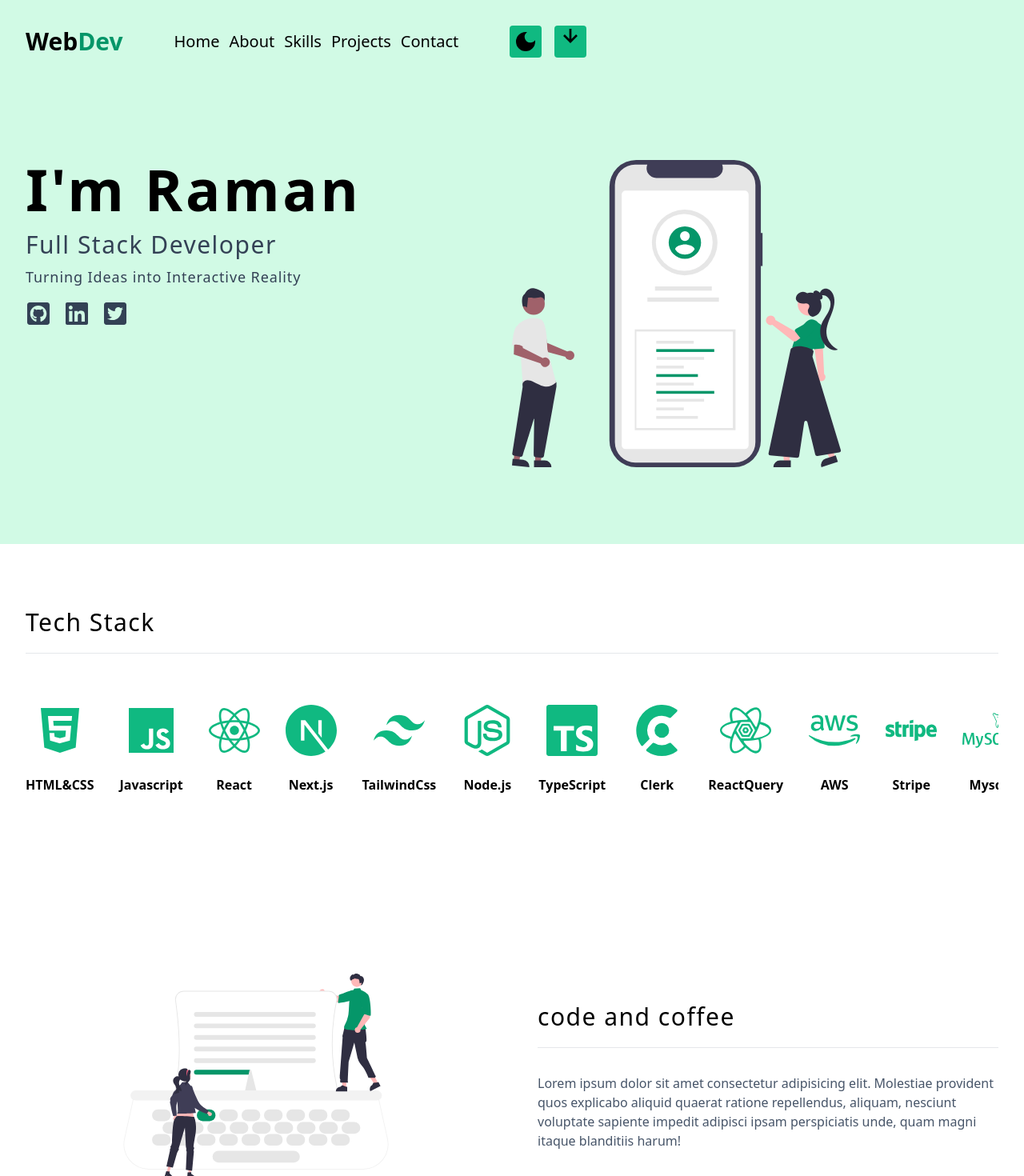
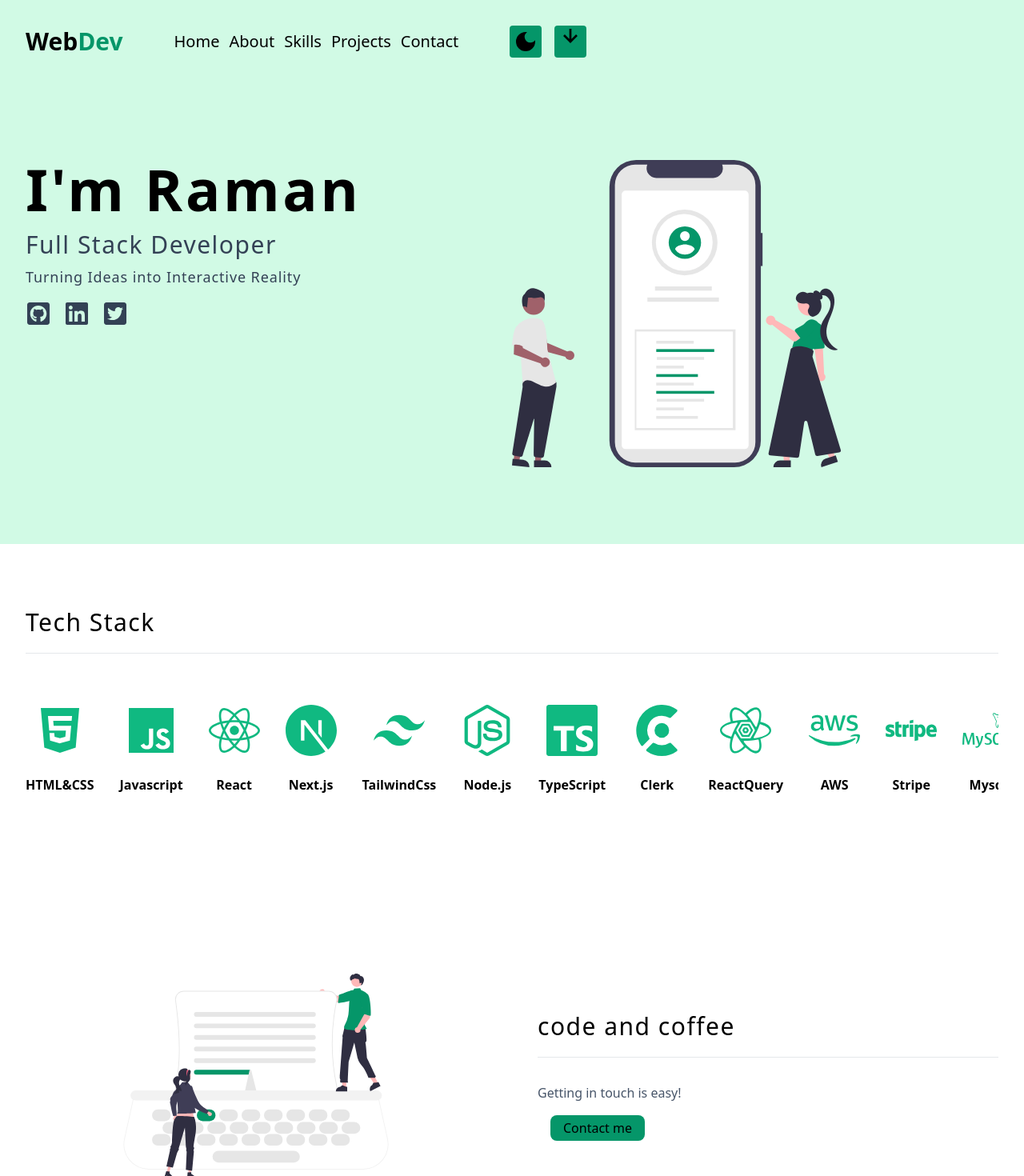
Before and after one commit to rewatiramanprasad/mern-portfolio, a React (Vite) app: page / in a window 1280 px wide. Shown: the top 1470 px of the page at 80% size. Built offline with nearby package versions, Linux system fonts and the light colour scheme.

Commit message:
fix: eslint format

```diff
--- a/package.json
+++ b/package.json
@@ -26,6 +26,7 @@
     "@vitejs/plugin-react": "^4.3.4",
     "autoprefixer": "^10.4.20",
     "eslint": "^9.17.0",
+    "eslint-plugin-jest": "^28.11.0",
     "eslint-plugin-react": "^7.37.2",
     "eslint-plugin-react-hooks": "^5.0.0",
     "eslint-plugin-react-refresh": "^0.4.16",
--- a/src/About.jsx
+++ b/src/About.jsx
@@ -1,20 +1,17 @@
-import React from 'react'
 import SectionTitle from './SectionTitle'
 import about from './assets/about.svg'
 function About() {
   return (
     <section className="dark:bg-black" id="About">
-      <div className="py-20 bg-white dark:bg-black">
+      <div className="py-20 bg-white dark:bg-black " id="Contact">
         <div className="align-element grid md:grid-cols-2 items-center gap-16">
           <img src={about} alt="about" className="h-64 w-full " />
           <article>
             <SectionTitle title={'code and coffee'} />
-            <p className="text-slate-600 mt-8">
-              Lorem ipsum dolor sit amet consectetur adipisicing elit. Molestiae
-              provident quos explicabo aliquid quaerat ratione repellendus,
-              aliquam, nesciunt voluptate sapiente impedit adipisci ipsam
-              perspiciatis unde, quam magni itaque blanditiis harum!
-            </p>
+            <p className="text-slate-600 mt-8 :">Getting in touch is easy!</p>
+            <button className="rounded-lg bg-emerald-600 mt-4 ml-4 p-1 dark:text-white px-4">
+              <a href="mailto:ramanprasad.0203@gmail.com">Contact me</a>
+            </button>
           </article>
         </div>
       </div>
--- a/src/App.jsx
+++ b/src/App.jsx
@@ -1,4 +1,4 @@
-import { useState,useEffect } from 'react'
+import { useState, useEffect } from 'react'
 import NavBar from './NavBar'
 import Home from './Home'
 import Skills from './Skills'
--- a/src/Home.jsx
+++ b/src/Home.jsx
@@ -7,7 +7,7 @@ function Home() {
       <div className=" grid md:grid-cols-2 align-element">
         <article>
           <h1 className="text-7xl dark:text-white font-bold tracking-wider">
-            I'm Raman
+            I&apos;m Raman
           </h1>
           <p className=" mt-4 text-3xl text-slate-700 capitalize tracking-wider ">
             Full Stack Developer
--- a/src/NavBar.jsx
+++ b/src/NavBar.jsx
@@ -24,7 +24,7 @@ export default function NavBar({ darkMode, handleDarkMode, handleLightMode }) {
         <div className="flex hidden gap-4 md:flex lg:flex  ">
           <button
             title="mode"
-            className=" animate- rounded p-1 bg-emerald-500 dark:bg-slate-700"
+            className=" animate- rounded p-1 bg-emerald-600 dark:bg-slate-700"
             onClick={!darkMode ? handleDarkMode : handleLightMode}
           >
             {darkMode ? (
@@ -35,7 +35,7 @@ export default function NavBar({ darkMode, handleDarkMode, handleLightMode }) {
           </button>
           <button
             title="download resume"
-            className=" rounded p-1 bg-emerald-500 dark:bg-slate-700"
+            className=" rounded p-1 bg-emerald-600 dark:bg-slate-700"
           >
             <a href={resume} download="resume">
               <BiDownArrowAlt className="h-8 w-8 animate-bounce dark:text-white" />
--- a/src/ProjectCard.jsx
+++ b/src/ProjectCard.jsx
@@ -1,4 +1,3 @@
-import React from 'react'
 import { FaGithubSquare } from 'react-icons/fa'
 import { TbWorldWww } from 'react-icons/tb'
 
--- a/src/Skills.jsx
+++ b/src/Skills.jsx
@@ -1,4 +1,3 @@
-import React from 'react'
 import SkillCard from './SkillCard'
 import { skills } from './data'
 import SectionTitle from './SectionTitle'
--- a/src/main.jsx
+++ b/src/main.jsx
@@ -2,7 +2,6 @@ import { StrictMode } from 'react'
 import { createRoot } from 'react-dom/client'
 import './index.css'
 import App from './App.jsx'
-import MainLayout from './MainLayout.jsx'
 
 createRoot(document.getElementById('root')).render(
   <StrictMode>
```
Also changed, not shown: eslint.config.js (+7 -3 lines), 1 other file (tests, documents, lock files or other folders).
